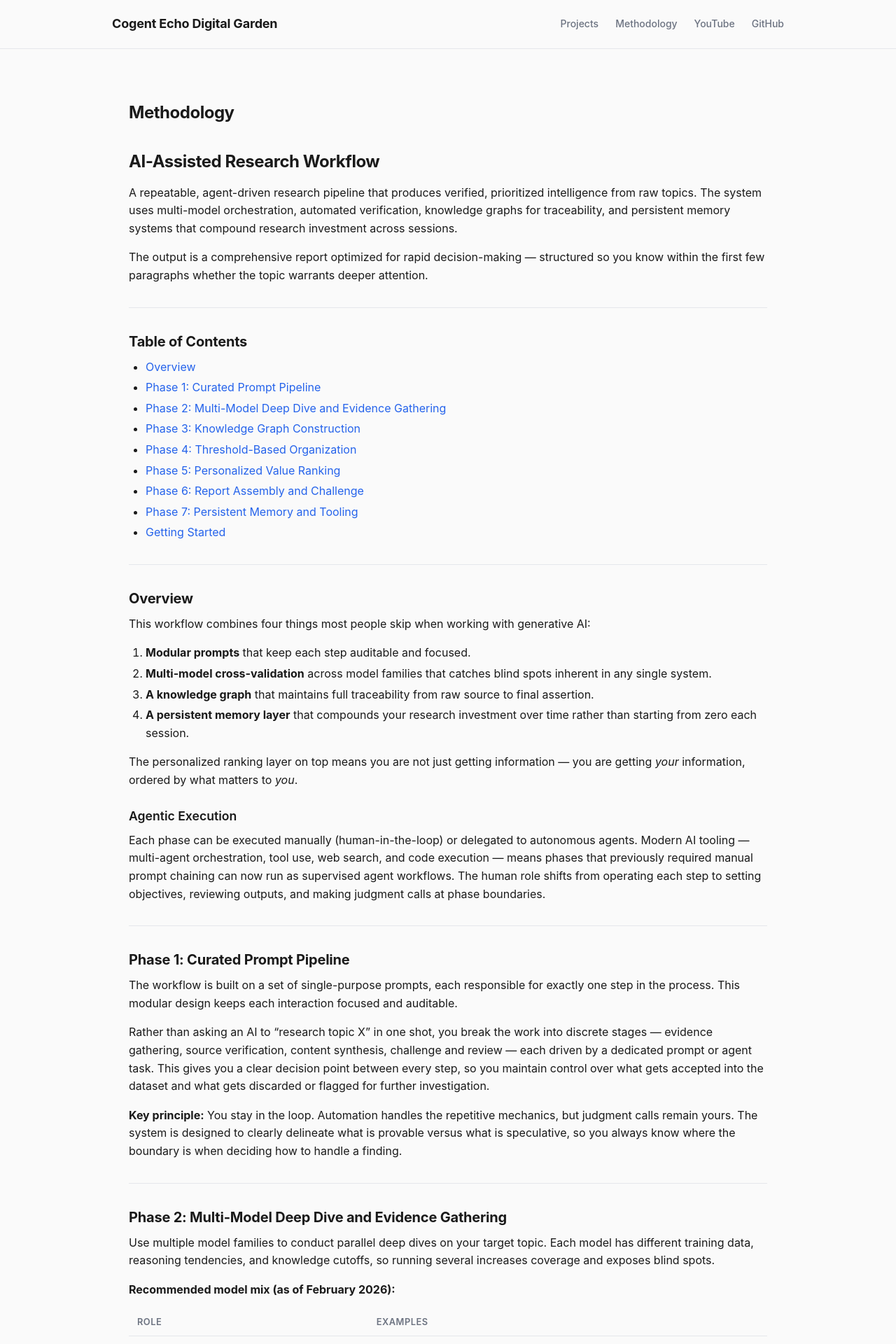
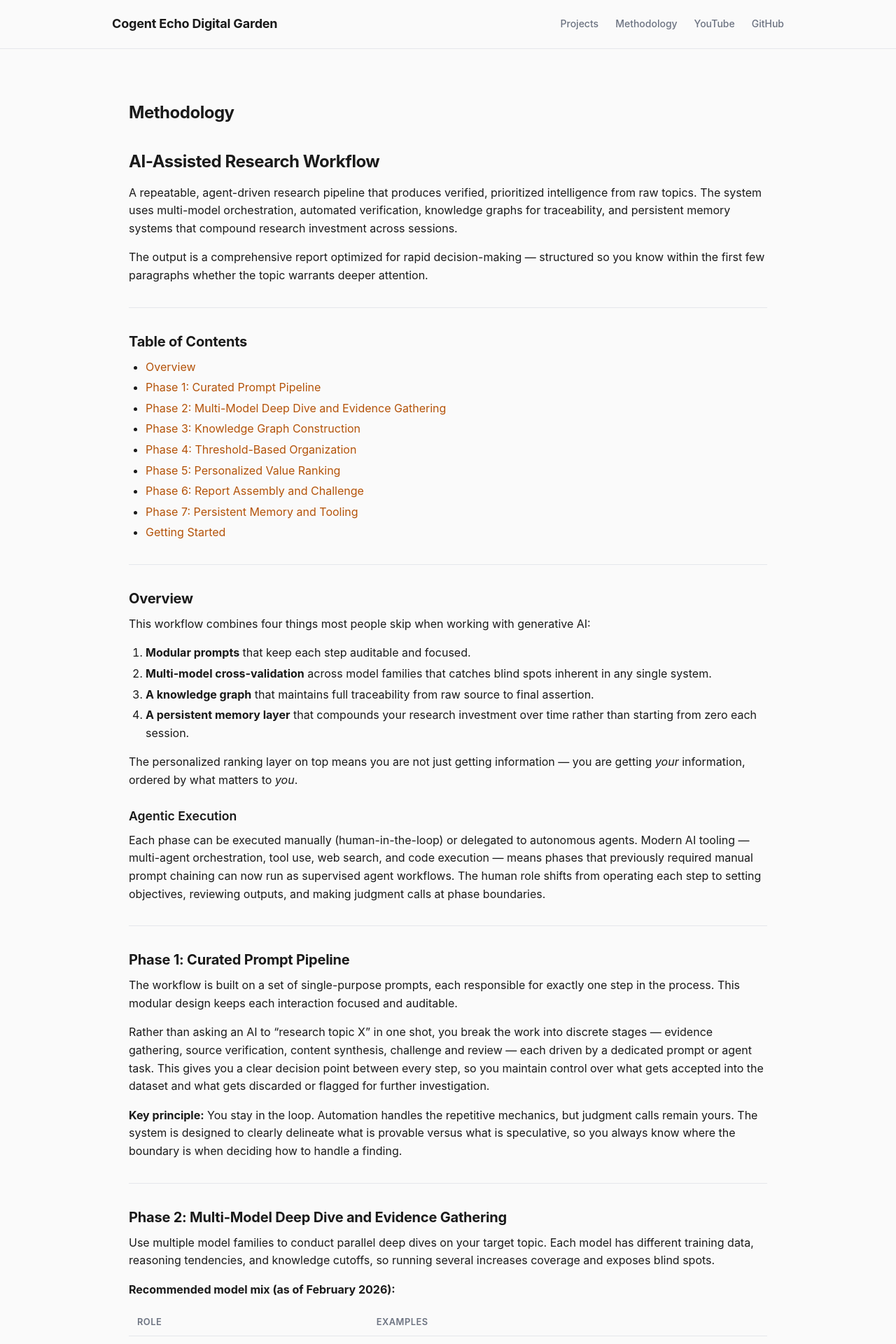
Before and after one commit to cogentecho/digital-garden, a Jekyll site: the page built from METHODOLOGY.md, in a window 1280 px wide. Shown: the top 1920 px of the page at 70% size. Built offline with Jekyll 4.4.1, drawn with Linux system fonts in a browser that asks for light colours.

Commit message:
Switch accent color to warm amber/gold
Light mode: #b45309 (amber-700), Dark mode: #f59e0b (amber-500).

Co-Authored-By: Claude Opus 4.6 <noreply@anthropic.com>

```diff
--- a/assets/css/style.css
+++ b/assets/css/style.css
@@ -4,8 +4,8 @@
   --text: #1a1a1a;
   --text-muted: #6b7280;
   --border: #e5e7eb;
-  --accent: #2563eb;
-  --accent-hover: #1d4ed8;
+  --accent: #b45309;
+  --accent-hover: #92400e;
   --tag-bg: #f3f4f6;
   --tag-text: #374151;
   --tag-report: #dbeafe;
@@ -31,8 +31,8 @@
     --text: #e5e5e5;
     --text-muted: #9ca3af;
     --border: #2d2d2d;
-    --accent: #60a5fa;
-    --accent-hover: #93bbfd;
+    --accent: #f59e0b;
+    --accent-hover: #fbbf24;
     --tag-bg: #262626;
     --tag-text: #d1d5db;
     --tag-report: #1e3a5f;
```
